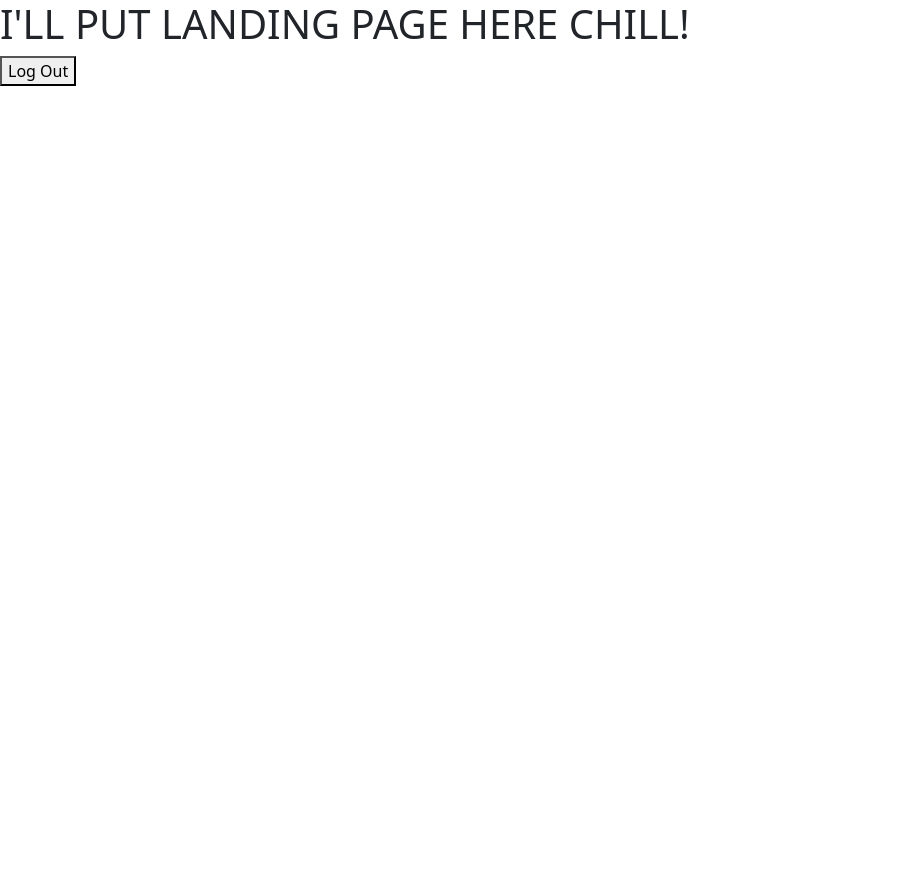
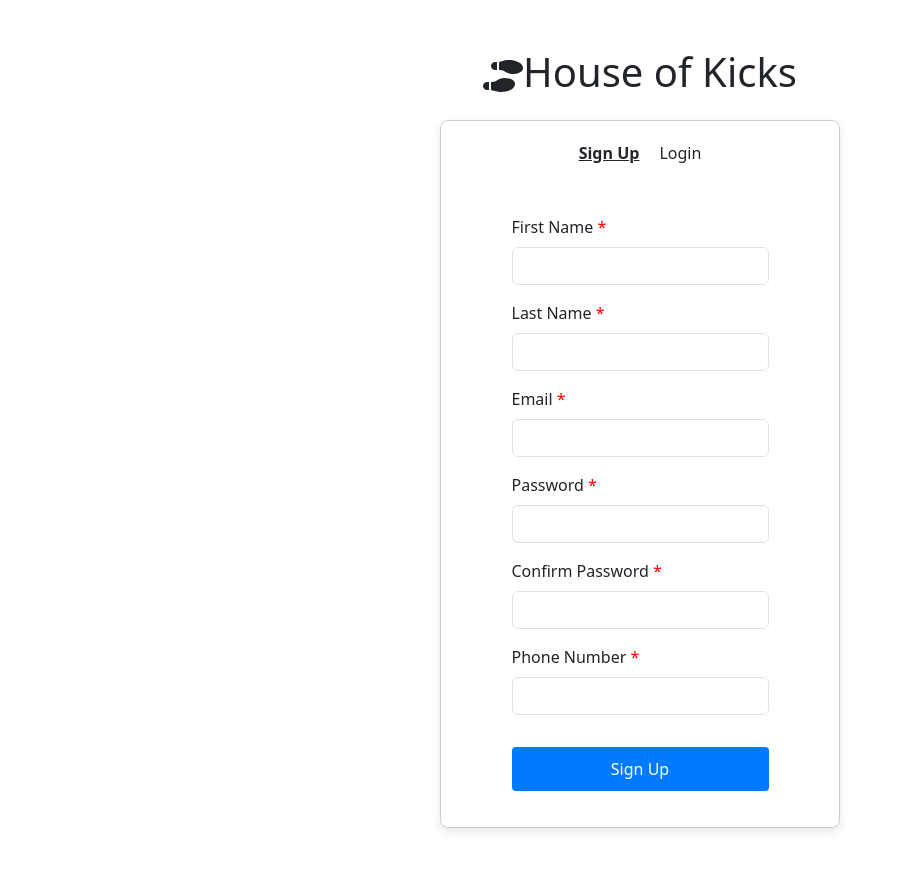
Before and after one commit to hrigvedk/house_of_kicks, a React (Create React App) app in the folder client/: page / in a window 1280 px wide. Shown: the top 870 px of the page, without its empty margins (0-903 px from the left). Before the commit the page ends 800 px from the top, so only its background shows below. Built offline with nearby package versions, Linux system fonts and the light colour scheme.

Commit message:
Session Management

```diff
--- a/client/src/App.js
+++ b/client/src/App.js
@@ -1,6 +1,7 @@
 import React from 'react';
 import { BrowserRouter as Router, Routes, Route } from 'react-router-dom';
 import routes from './Routes';
+import ProtectedRoute from './components/ProtectedRoute';
 import Demo from './components/demo component/Demo';
 import LoginSignUpCard from './components/LoginSignUpCard/LoginSignUpCard';
 import 'bootstrap/dist/css/bootstrap.min.css';
@@ -9,9 +10,11 @@ const App = () => {
   return (
     <Router>
       <Routes>
-        <Route path={routes.base} element={<Demo/>}/>
-        <Route path={routes.AUTHENTICATION} element ={<LoginSignUpCard/>}/>
-        {/* Add more routes as needed */}
+        <Route
+          path={routes.LANDINGPAGE}
+          element={<ProtectedRoute element={<Demo />} />}
+        />
+        <Route path={routes.base} element={<ProtectedRoute element={<LoginSignUpCard />} />} />
       </Routes>
     </Router>
   );
--- a/client/src/Routes.js
+++ b/client/src/Routes.js
@@ -1,6 +1,6 @@
 const routes = {
     base:'/',
-    AUTHENTICATION:'/auth',
+    LANDINGPAGE:'/home',
     BASE_URL:'http://house-of-kicks-backend.us-east-1.elasticbeanstalk.com'
     // Add more routes if needed
   };
--- a/client/src/components/Login/Login.js
+++ b/client/src/components/Login/Login.js
@@ -36,7 +36,7 @@ const Login = () => {
       localStorage.setItem('token', token);
       console.log('Login successful!', response);
       console.log(response.token);
-      window.location.href = routes.base;
+      window.location.href = routes.LANDINGPAGE;
     } catch (error) {
       setError(error.message);
     //   console.log(error.message)
--- /dev/null
+++ b/client/src/components/ProtectedRoute.js
@@ -0,0 +1,20 @@
+import React, { useEffect } from 'react';
+import { useNavigate } from 'react-router-dom';
+
+const ProtectedRoute = ({ element }) => {
+  const navigate = useNavigate();
+
+  useEffect(() => {
+    const token = localStorage.getItem('token');
+    console.log('The token in protected route is ' + token);
+    if (token) {
+      navigate('/home');
+    } else {
+      navigate('/');
+    }
+  }, [navigate]);
+
+  return <>{element}</>;
+};
+
+export default ProtectedRoute;
--- a/client/src/components/demo component/Demo.js
+++ b/client/src/components/demo component/Demo.js
@@ -14,7 +14,7 @@ const handleSubmit = async (e)=>{
   console.log( "isLogout",isLogOut)
   if(isLogOut === true){
       localStorage.clear()
-    window.location.href = routes.AUTHENTICATION;
+    window.location.href = routes.base;
   }
 
 
```
